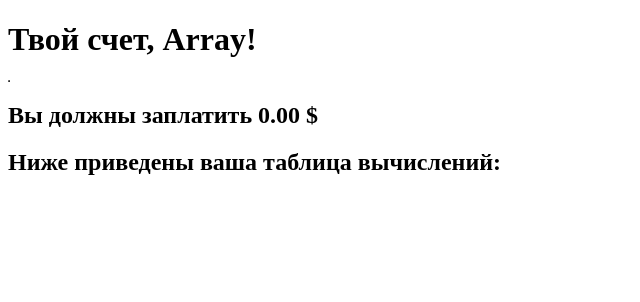
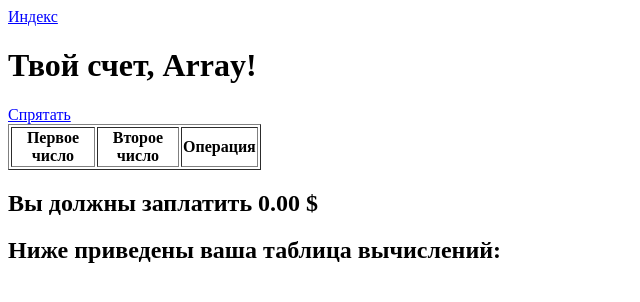
Before and after one commit to maur-land/cyb2, a PHP site: page /billing.php in a window 1280 px wide. Shown: the top 302 px of the page, without its empty margins (0-640 px from the left). Run offline with PHP 8.4, Linux system fonts and the light colour scheme; the visitor is signed in with stand-in values (Sample User, id 1); tables that the repository leaves empty or names only in its code hold one stand-in row (values such as "Sample post"); lists and menus that the app fills with data are empty.

Commit message:
super table

```diff
--- a/billing.php
+++ b/billing.php
@@ -1,5 +1,10 @@
 <?php
     session_start();
+    if (!isset($_SESSION["user"])) {
+        echo '<meta http-equiv="refresh" content="2; URL=login.php"> ';
+        die("Требуется логин!");
+
+    }
     $user = $_SESSION["user"];
 
     ?>
@@ -12,14 +17,58 @@
     <meta http-equiv="X-UA-Compatible" content="IE=edge">
     <meta name="viewport" content="width=device-width, initial-scale=1.0">
     <title>Document</title>
+    <style>
+        table {
+
+        width: 20%;
+        }
+        tr:nth-child(even) {
+            background-color : lightgray;
+        }
+        td {
+            text-align: right;
+        }
+        td:nth-child(3) {
+            text-align: center;
+        }
+
+        a {
+            color: blue;
+            text-decoration: underline;
+            cursor: pointer;
+        }
+        </style>
+        <script>
+                function toggleTable(){
+                if (document.getElementById("lnkToggle").innerText == "Спрятать")
+                {
+                    document.getElementById("tblCalcs").style.display = "none";
+                    document.getElementById("lnkToggle").innerText = "Показать";
+                }
+                else
+                {
+                    document.getElementById("tblCalcs").style.display = "";
+                    document.getElementById("lnkToggle").innerText = "Спрятать";
+                }
+
+                }
+        </script>
 </head>
 <body>
+    <a href="index1.html">Индекс</a>
 
 <?php
 echo "<h1>Твой счет, $user! </h1>";
 
 ?>
-    <table border ="1">
+    <a  onclick="toggleTable();" id= "lnkToggle">Спрятать</a>
+    <table border ="1" id= "tblCalcs">
+
+    <tr>
+        <th>Первое число</th>
+        <th>Второе число</th>
+        <th>Операция</th>
+    </tr>
 
     <?php
      include("params/billing.php");
@@ -38,7 +87,7 @@
      for ($i=0; $i < count($result); $i++) {
         echo "<tr>";
         echo"<td>".$result[$i][1]."</td><td>".$result[$i][2]."</td><td>".$result[$i][3]."</td>";
-        echo "</tr";
+        echo "</tr>";
      }
     ?>
     </table>
```
